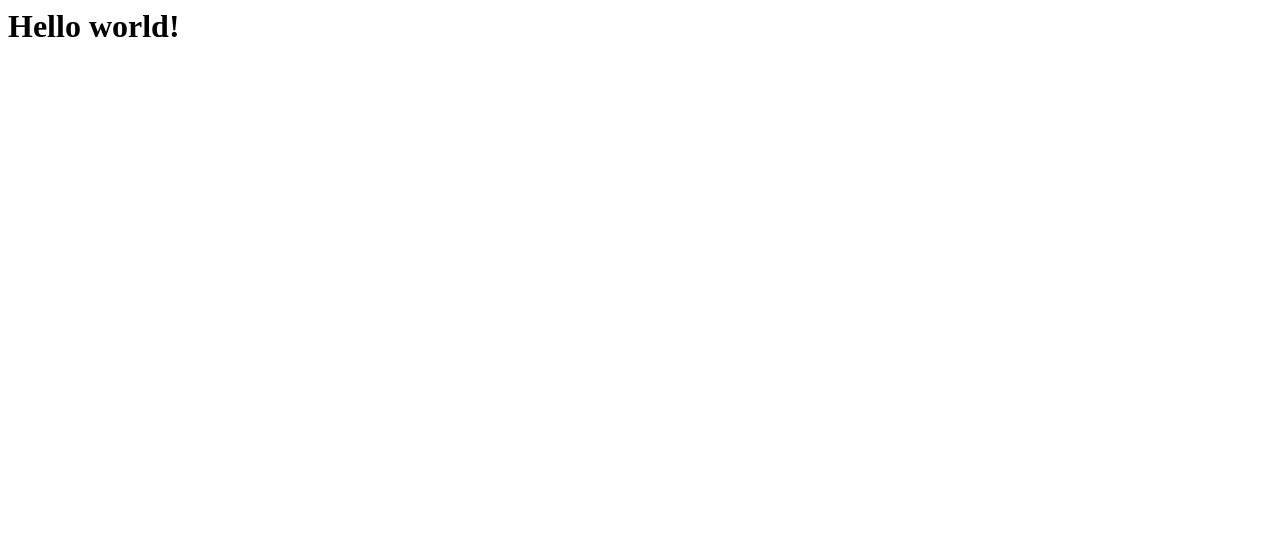
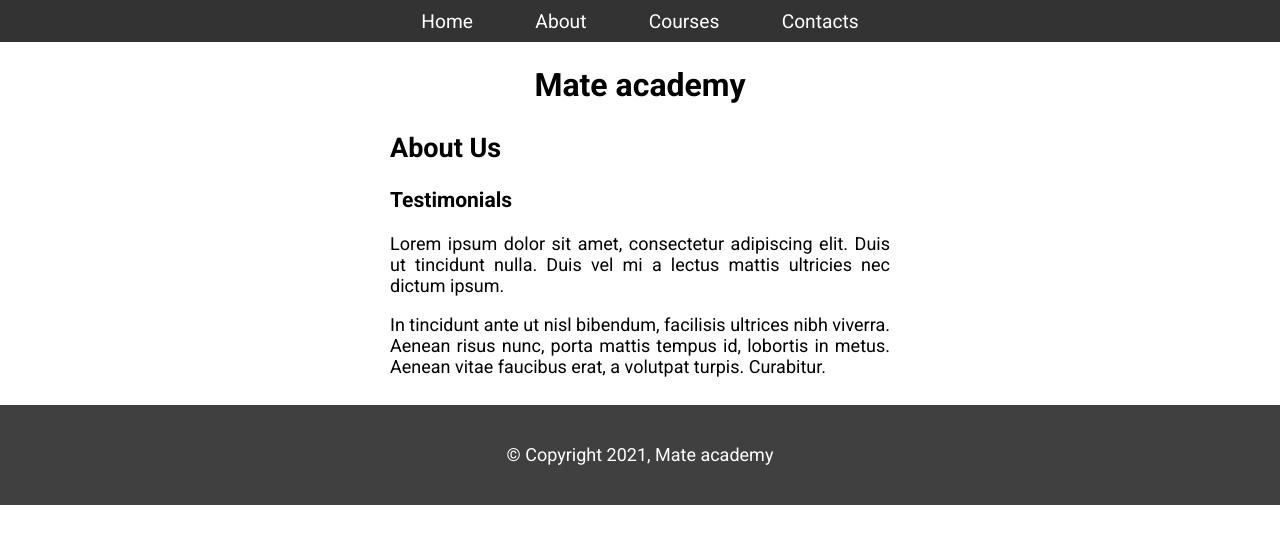
Before and after one commit to bwaah1/git-practice, a plain HTML site: page index.html in a window 1280 px wide. Drawn offline with Linux system fonts and the light colour scheme.

Commit message:
create style.css and fill index.html files

```diff
--- a/index.html
+++ b/index.html
@@ -1 +1,49 @@
-<h1>Hello world!</h1>
+<!DOCTYPE html>
+<html lang="en">
+  <head>
+    <meta charset="UTF-8">
+    <title>Mate academy</title>
+    <link rel="stylesheet" href="style.css">
+    <link rel="preconnect" href="https://fonts.gstatic.com">
+    <link href="https://fonts.googleapis.com/css2?family=Roboto:wght@400;700&display=swap" rel="stylesheet">
+  </head>
+  <body>
+    <header class="header">
+      <nav class="nav">
+        <a href="index.html" class="link">Home</a>
+        <a href="about.html" class="link">About</a>
+        <a href="courses.html" class="link">Courses</a>
+        <a href="contacts.html" class="link">Contacts</a>
+      </nav>
+    </header>
+
+    <main>
+      <h1 class="title">Mate academy</h1>
+
+      <section class="container">
+        <h2 class="subtitle">About Us</h2>
+
+        <article>
+          <h3 class="testimonials-title">Testimonials</h3>
+
+          <p class="text">
+            Lorem ipsum dolor sit amet, consectetur adipiscing elit.
+            Duis ut tincidunt nulla.
+            Duis vel mi a lectus mattis ultricies nec dictum ipsum.
+          </p>
+
+          <p class="text">
+            In tincidunt ante ut nisl bibendum, facilisis ultrices
+            nibh viverra. Aenean risus nunc, porta mattis tempus
+            id, lobortis in metus. Aenean vitae faucibus erat,
+            a volutpat turpis. Curabitur.
+          </p>
+        </article>
+      </section>
+    </main>
+
+    <footer class="footer">
+      © Copyright 2021, Mate academy
+    </footer>
+  </body>
+</html>
--- /dev/null
+++ b/style.css
@@ -0,0 +1,41 @@
+body {
+    font-family: Roboto, Arial, sans-serif;
+    font-size: 18px;
+    margin: 0;
+  }
+
+  .nav {
+    background-color: rgba(0, 0, 0, 0.8);
+    font-size: 1.2rem;
+    padding: 0.5em 0;
+    text-align: center;
+  }
+
+  .link {
+    text-decoration: none;
+    color: white;
+    padding: 0 1.5em;
+  }
+
+  .title {
+    text-align: center;
+    font-size: 2rem;
+    margin: 0.75em 0;
+  }
+
+  .text {
+    text-align: justify;
+  }
+
+  .container {
+    width: 500px;
+    margin: 1.75rem auto;
+  }
+
+  .footer {
+    background-color: rgb(25%, 25%, 25%);
+    color: white;
+    height: 100px;
+    line-height: 100px;
+    text-align: center;
+  }
```
